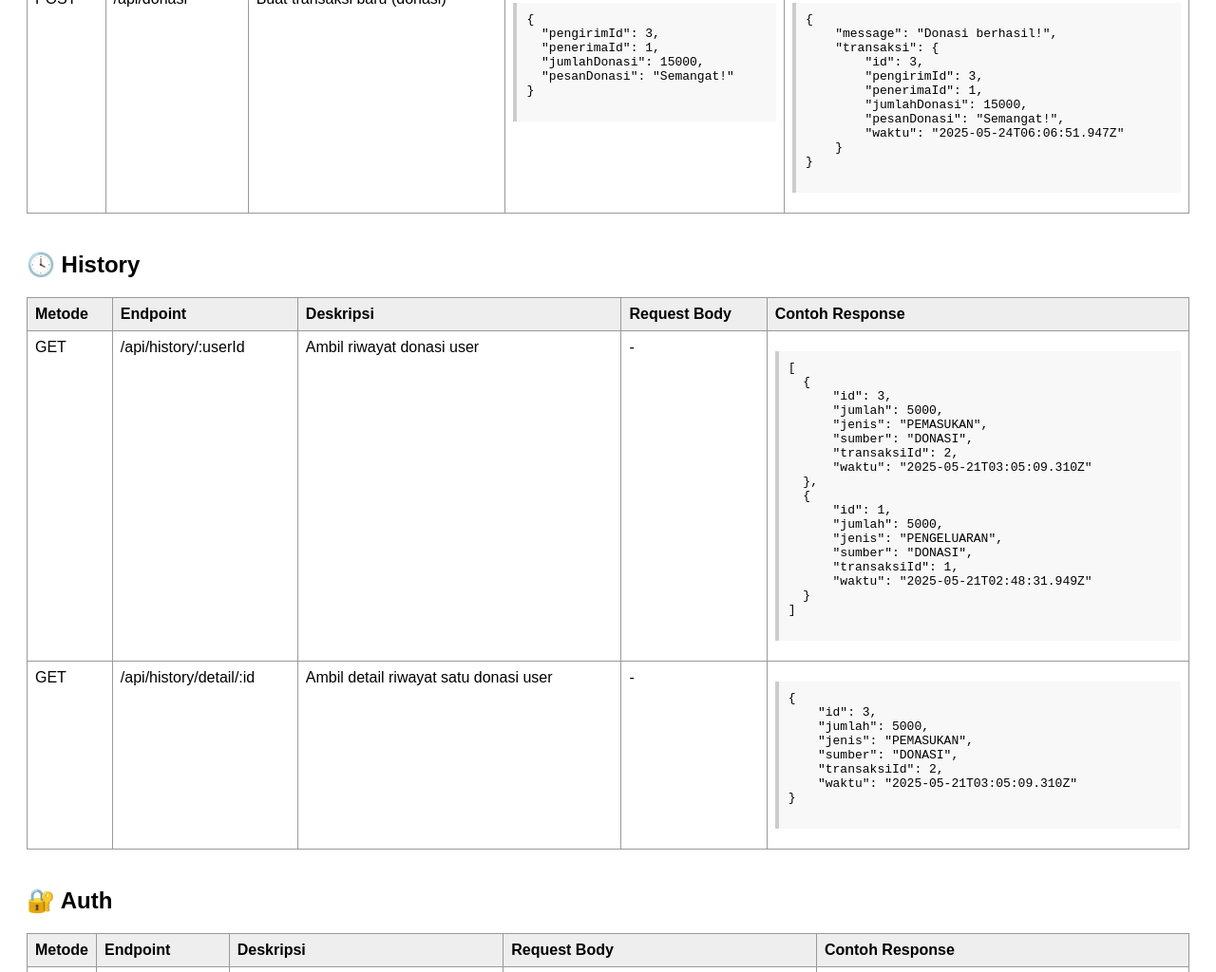
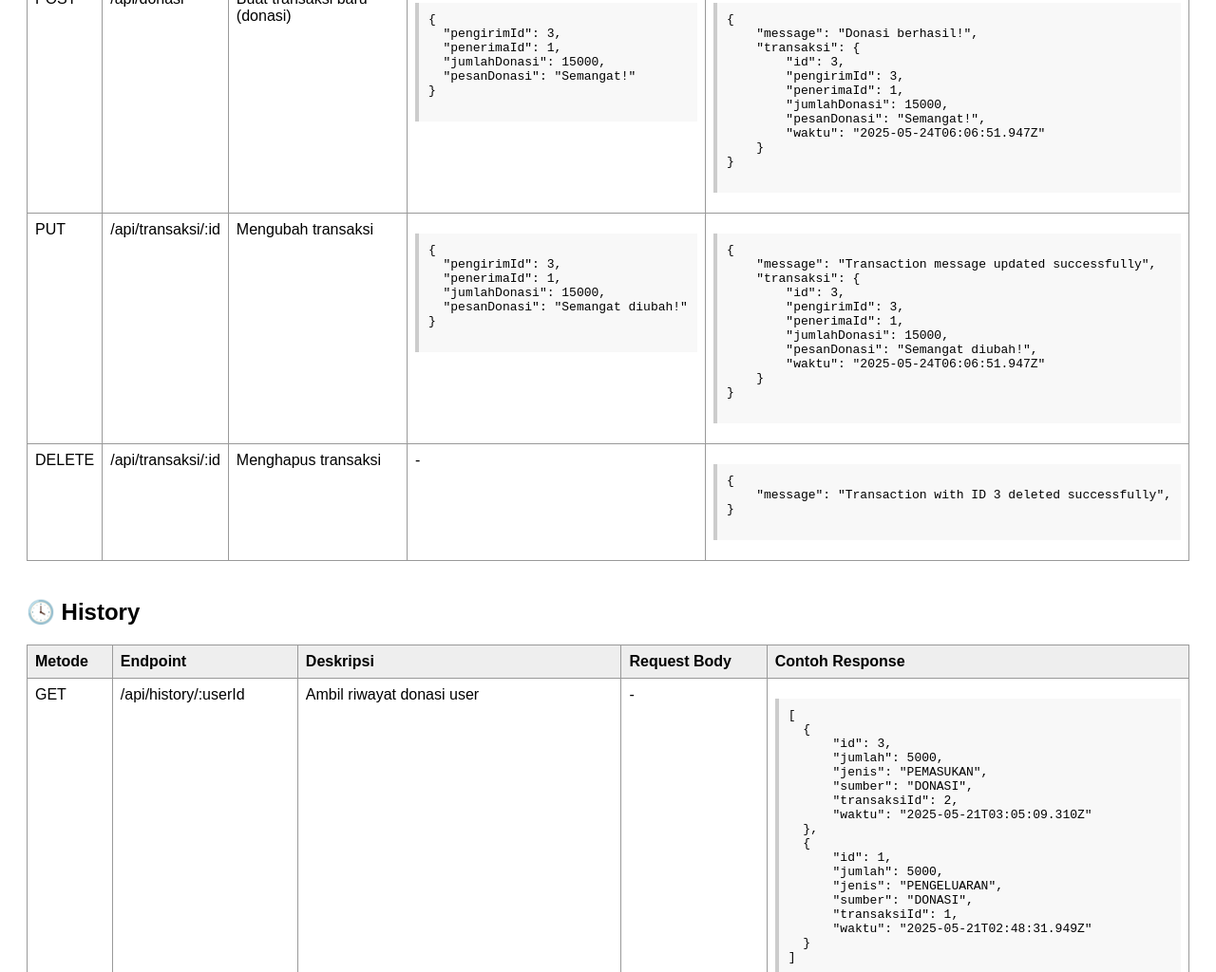
Before and after one commit to uchihamadara37/donasi_backend_express, a website: page docs/index.html in a window 1280 px wide. Shown: the part 2016-3040 px from the top of the page at 95% size. Drawn offline with Linux system fonts and the light colour scheme.

Commit message:
menambahkan docs transaksi update dan delete

```diff
--- a/docs/index.html
+++ b/docs/index.html
@@ -209,6 +209,49 @@
             </pre>
           </td>
         </tr>
+        <tr>
+          <td>PUT</td>
+          <td>/api/transaksi/:id</td>
+          <td>Mengubah transaksi</td>
+          <td>
+            <pre>
+{
+  "pengirimId": 3,
+  "penerimaId": 1,
+  "jumlahDonasi": 15000,
+  "pesanDonasi": "Semangat diubah!"
+}
+            </pre>
+          </td>
+          <td>
+            <pre>
+{
+    "message": "Transaction message updated successfully",
+    "transaksi": {
+        "id": 3,
+        "pengirimId": 3,
+        "penerimaId": 1,
+        "jumlahDonasi": 15000,
+        "pesanDonasi": "Semangat diubah!",
+        "waktu": "2025-05-24T06:06:51.947Z"
+    }
+}
+            </pre>
+          </td>
+        </tr>
+        <tr>
+          <td>DELETE</td>
+          <td>/api/transaksi/:id</td>
+          <td>Menghapus transaksi</td>
+          <td>-</td>
+          <td>
+            <pre>
+{
+    "message": "Transaction with ID 3 deleted successfully",
+}
+            </pre>
+          </td>
+        </tr>
       </tbody>
     </table>
 
```
